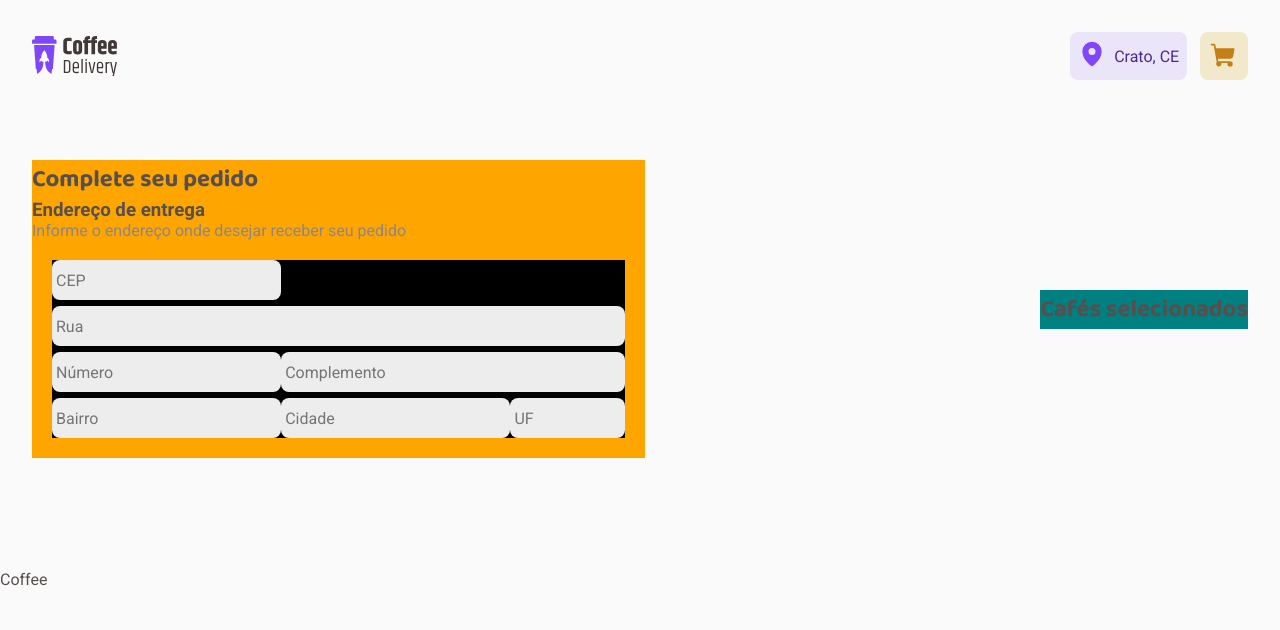
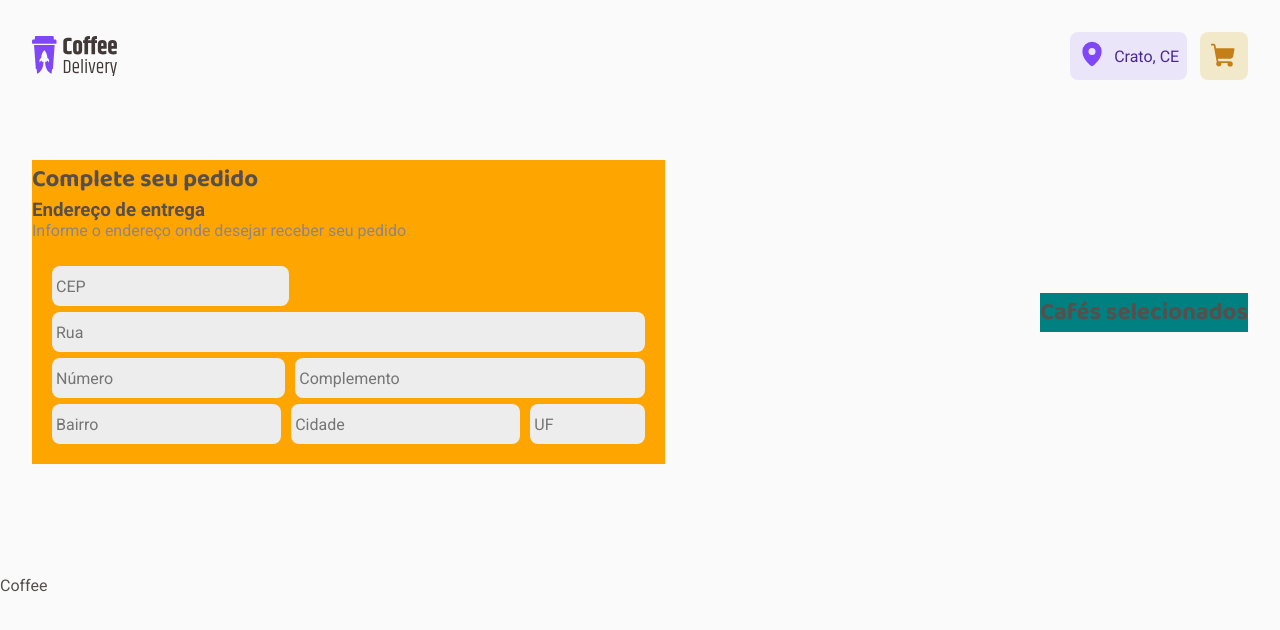
Before and after one commit to MRodrigues51/coffee-delivery, a React (Vite) app: page /cart in a window 1280 px wide. Shown: the top 630 px of the page. Built offline with nearby package versions, Linux system fonts and the light colour scheme.

Commit message:
correction form

```diff
--- a/src/pages/Cart/index.tsx
+++ b/src/pages/Cart/index.tsx
@@ -14,7 +14,6 @@ export function Cart() {
               Informe o endereço onde desejar receber seu pedido
             </p>
           </div>
-          <div>
           <form action="">
             <div className="divFormRowOne">
               <input type="text" placeholder="CEP" />
@@ -33,7 +32,6 @@ export function Cart() {
             </div>
 
           </form>
-          </div>
         </main>
         <article>
           <h2>Cafés selecionados</h2>
--- a/src/pages/Cart/styles.tsx
+++ b/src/pages/Cart/styles.tsx
@@ -10,10 +10,11 @@ export const CartContainer = styled.div`
     justify-content: space-between;
 
   }
-  .containerBox form {
+  /* .containerBox form { */
     /* gap: 100px; */
-    background: black;
-  }
+    /* background: black; */
+    /* gap: 6px !important; */
+  /* } */
   main {
     background: orange;
     display: flex;
@@ -33,15 +34,17 @@ export const CartContainer = styled.div`
 
   }
   form {
-    display: flex;
-    flex-direction: column;
+    /* /* display: flex; */
+    /* flex-direction: column; */
     /* justify-content: flex-start; */
     gap: 6px;
     margin: 20px;
   }
   form div {
-    /* margin-top: 6px; */
-    gap: 6px;
+    margin-top: 6px;
+    /* background: brown; */
+    display: flex;
+    gap: 10px;
   }
   .divFormRowOne input {
     width: 40%;
@@ -65,12 +68,16 @@ export const CartContainer = styled.div`
   .divFormRowFour .inputUF {
     width: 20%;
   }
-  .divHeader {
+  /* .divHeader { */
     /* display: flex;
     flex-direction: column;
     justify-content: flex-start;
     flex-wrap: wrap;
     align-content: flex-start; */
-  }
+  /* } */
+  /* .divFormRowFour {
+    background: brown;
+    gap: 20px;
+  } */
 
 `
```
Lines whose indentation alone changed are shown as unchanged.
